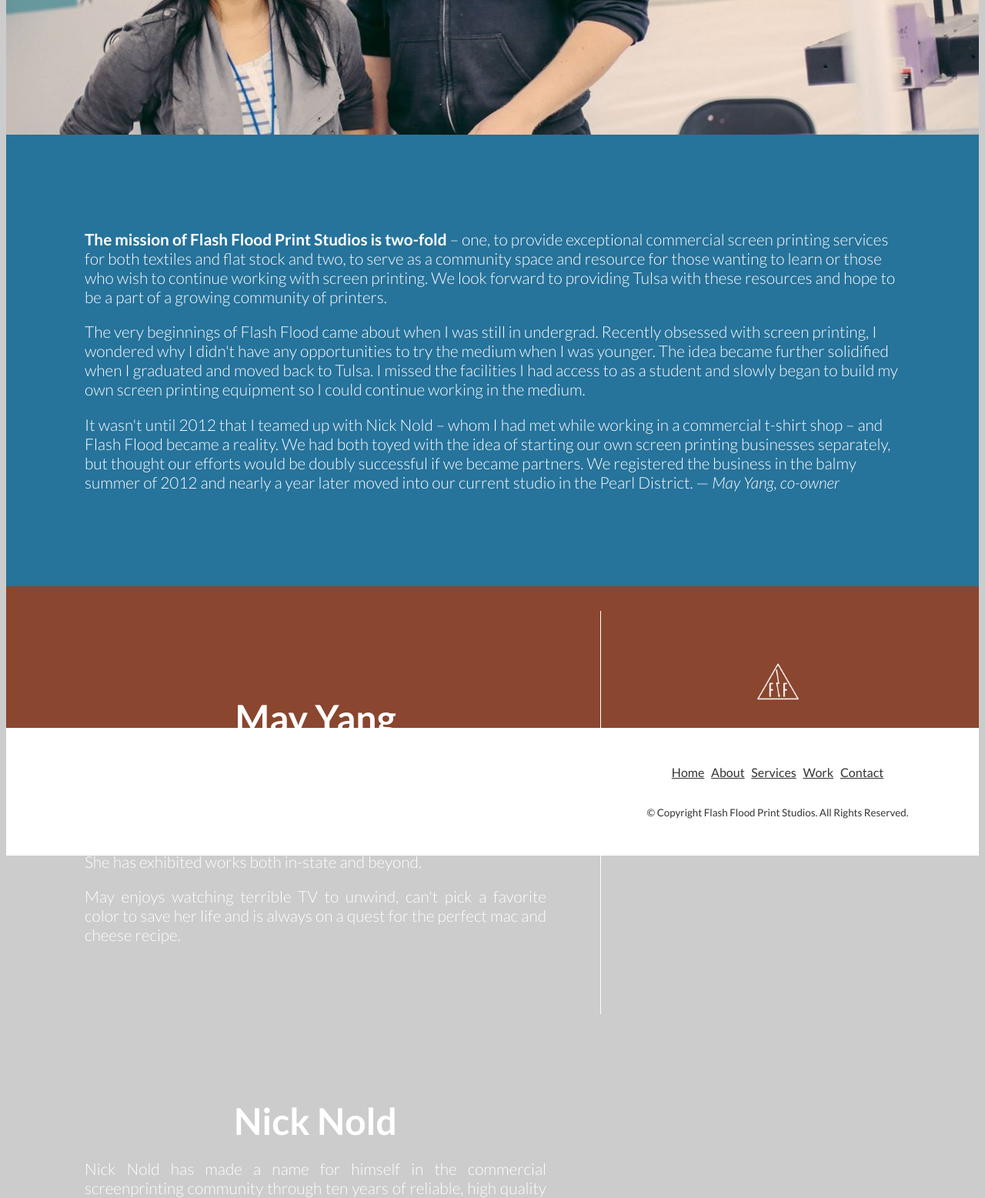
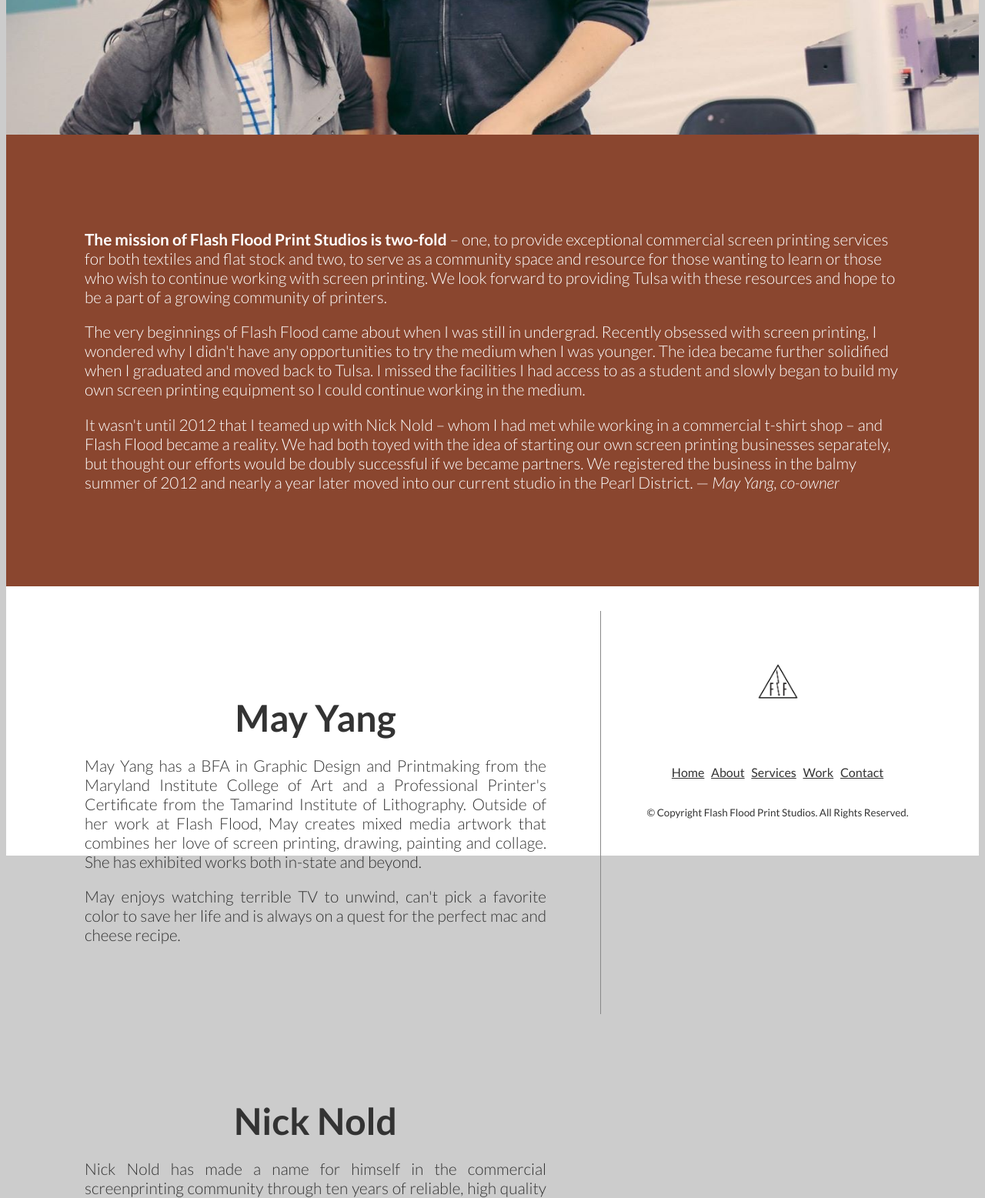
Before and after one commit to mjchamplin/FlashFloodStatic, a PHP site: page /about.html in a window 1280 px wide; the page is wider, and only the part inside the window is pictured. Shown: the part 666-2223 px from the top of that part at 77% size. Run offline with PHP 8.4, Linux system fonts and the light colour scheme; some libraries are stand-ins or nearby versions.

Commit message:
Color fixes on About page

```diff
--- a/about.html
+++ b/about.html
@@ -75,7 +75,7 @@
         <div class="big">about us.</div>
 	</section>
 
-    <section class="overview inner clearfix">
+    <section class="overview inner clearfix rust">
         <div class="inner-text">
         <p>
 <strong>The mission of Flash Flood Print Studios is two-fold</strong> – one, to provide exceptional commercial screen printing services for both textiles and flat stock and two, to serve as a community space and resource for those wanting to learn or those who wish to continue working with screen printing. We look forward to providing Tulsa with these resources and hope to be a part of a growing community of printers.</p>
@@ -89,7 +89,7 @@
         </p>
         </div>
     </section>
-    <section class="overview inner clearfix rust">
+    <section class="overview inner clearfix monochrome">
         <div id="left-column">
 			<h1>May Yang</h1>
 			<p>May Yang has a BFA in Graphic Design and Printmaking from the Maryland Institute College of Art and a Professional Printer's Certificate from the Tamarind Institute of Lithography. Outside of her work at Flash Flood, May creates mixed media artwork that combines her love of screen printing, drawing, painting and collage. She has exhibited works both in-state and beyond.</p>
@@ -101,7 +101,7 @@
             <p>Nick enjoys drawing cute things, tending bar and telling terrible jokes.</p>
         </div>
 		<div class="clearfix"></div>
-		<img src="assets/images/warning-logo.png" class="warning" />
+		<img src="assets/images/warning-logo-dark.png" class="warning" />
     </section>
 
 	<footer class="inner">
--- a/assets/css/style.css
+++ b/assets/css/style.css
@@ -152,6 +152,7 @@
 @media only screen and (min-width:1024px) {
 #left-column p, #right-column p { text-align: justify; padding: 0; }
 #left-column { width: 50%; float: left; border-right: 1px solid #fff; margin: 0;}
+	.monochrome #left-column { border-right: 1px solid #888; }
 #right-column { width: 50%; float: left; }
 }
 
@@ -190,6 +191,12 @@
     background: #8a462f
 }
 
+.monochrome {
+	background: #fff;
+	color: #333;
+
+}
+
 .mj {
 	color: #333;
 }
```
